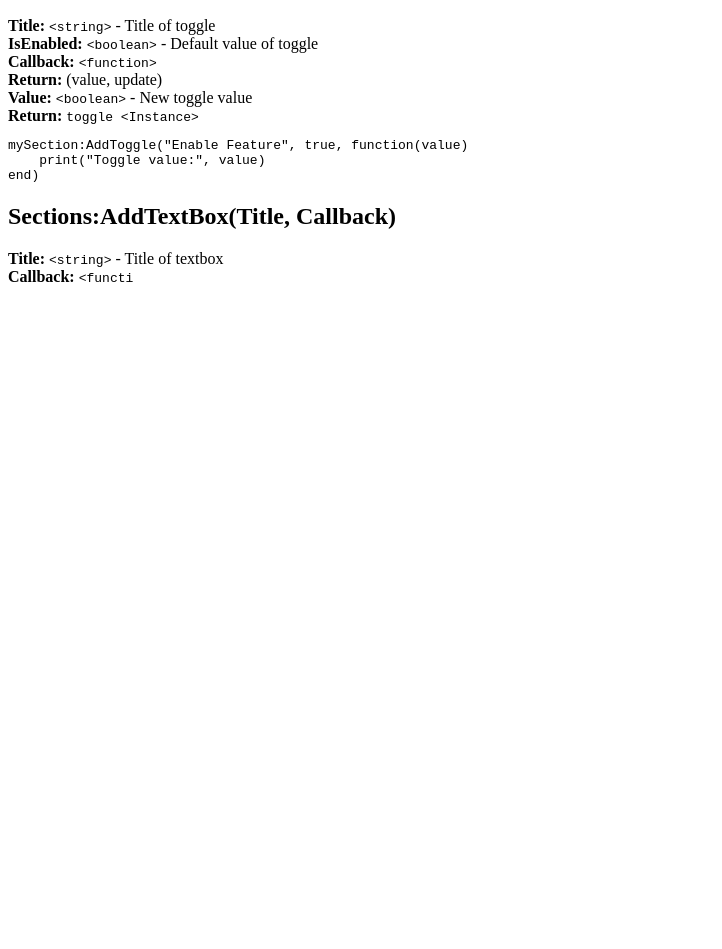
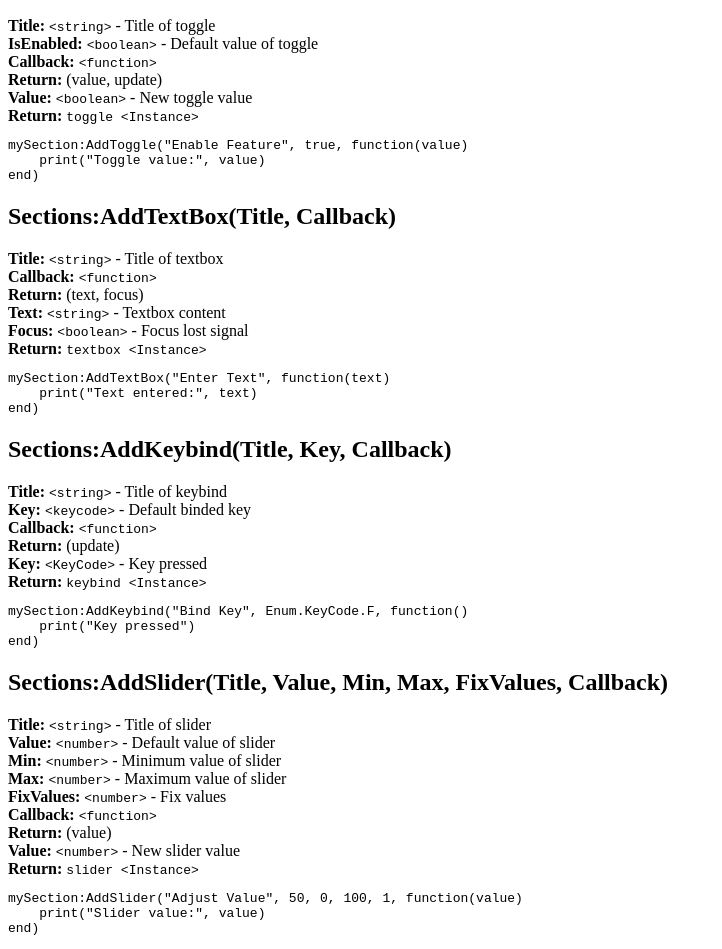
Before and after one commit to AMaskedDev/Booga-Docs, a plain HTML site: page index.html in a window 1280 px wide. Shown: the part 1213-2162 px from the top of the page, without its empty margins (0-722 px from the left). Before the commit the page ends 1507 px from the top, so only its background shows below. Drawn offline with Linux system fonts and the light colour scheme.

Commit message:
Update index.html

```diff
--- a/index.html
+++ b/index.html
@@ -154,4 +154,77 @@ end)</code></pre>
             <div class="description">
                 <strong>Title:</strong> <code>&lt;string&gt;</code> - Title of textbox
                 <br>
-                <strong>Callback:</strong> <code>&lt;functi
+                <strong>Callback:</strong> <code>&lt;function&gt;</code>
+                <br>
+                <strong>Return:</strong> (text, focus)
+                <br>
+                <strong>Text:</strong> <code>&lt;string&gt;</code> - Textbox content
+                <br>
+                <strong>Focus:</strong> <code>&lt;boolean&gt;</code> - Focus lost signal
+            </div>
+            <div class="return">
+                <strong>Return:</strong> <code>textbox &lt;Instance&gt;</code>
+            </div>
+            <div class="code-snippet">
+                <pre><code>mySection:AddTextBox("Enter Text", function(text)
+    print("Text entered:", text)
+end)</code></pre>
+            </div>
+        </div>
+
+        <!-- Sections:AddKeybind function documentation -->
+        <div class="function">
+            <h2>Sections:AddKeybind(Title, Key, Callback)</h2>
+            <div class="description">
+                <strong>Title:</strong> <code>&lt;string&gt;</code> - Title of keybind
+                <br>
+                <strong>Key:</strong> <code>&lt;keycode&gt;</code> - Default binded key
+                <br>
+                <strong>Callback:</strong> <code>&lt;function&gt;</code>
+                <br>
+                <strong>Return:</strong> (update)
+                <br>
+                <strong>Key:</strong> <code>&lt;KeyCode&gt;</code> - Key pressed
+            </div>
+            <div class="return">
+                <strong>Return:</strong> <code>keybind &lt;Instance&gt;</code>
+            </div>
+            <div class="code-snippet">
+                <pre><code>mySection:AddKeybind("Bind Key", Enum.KeyCode.F, function()
+    print("Key pressed")
+end)</code></pre>
+            </div>
+        </div>
+
+        <!-- Sections:AddSlider function documentation -->
+        <div class="function">
+            <h2>Sections:AddSlider(Title, Value, Min, Max, FixValues, Callback)</h2>
+            <div class="description">
+                <strong>Title:</strong> <code>&lt;string&gt;</code> - Title of slider
+                <br>
+                <strong>Value:</strong> <code>&lt;number&gt;</code> - Default value of slider
+                <br>
+                <strong>Min:</strong> <code>&lt;number&gt;</code> - Minimum value of slider
+                <br>
+                <strong>Max:</strong> <code>&lt;number&gt;</code> - Maximum value of slider
+                <br>
+                <strong>FixValues:</strong> <code>&lt;number&gt;</code> - Fix values
+                <br>
+                <strong>Callback:</strong> <code>&lt;function&gt;</code>
+                <br>
+                <strong>Return:</strong> (value)
+                <br>
+                <strong>Value:</strong> <code>&lt;number&gt;</code> - New slider value
+            </div>
+            <div class="return">
+                <strong>Return:</strong> <code>slider &lt;Instance&gt;</code>
+            </div>
+            <div class="code-snippet">
+                <pre><code>mySection:AddSlider("Adjust Value", 50, 0, 100, 1, function(value)
+    print("Slider value:", value)
+end)</code></pre>
+            </div>
+        </div>
+    </div>
+</body>
+</html>
```
